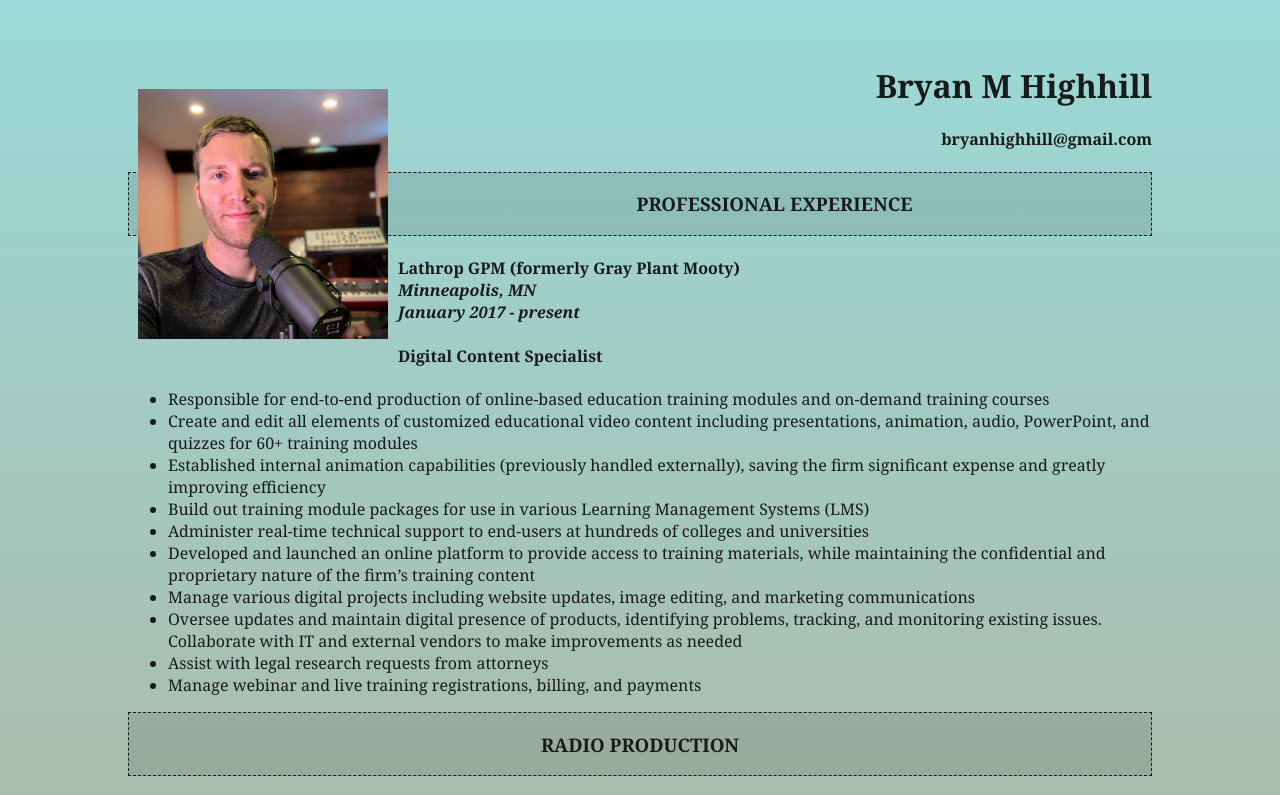
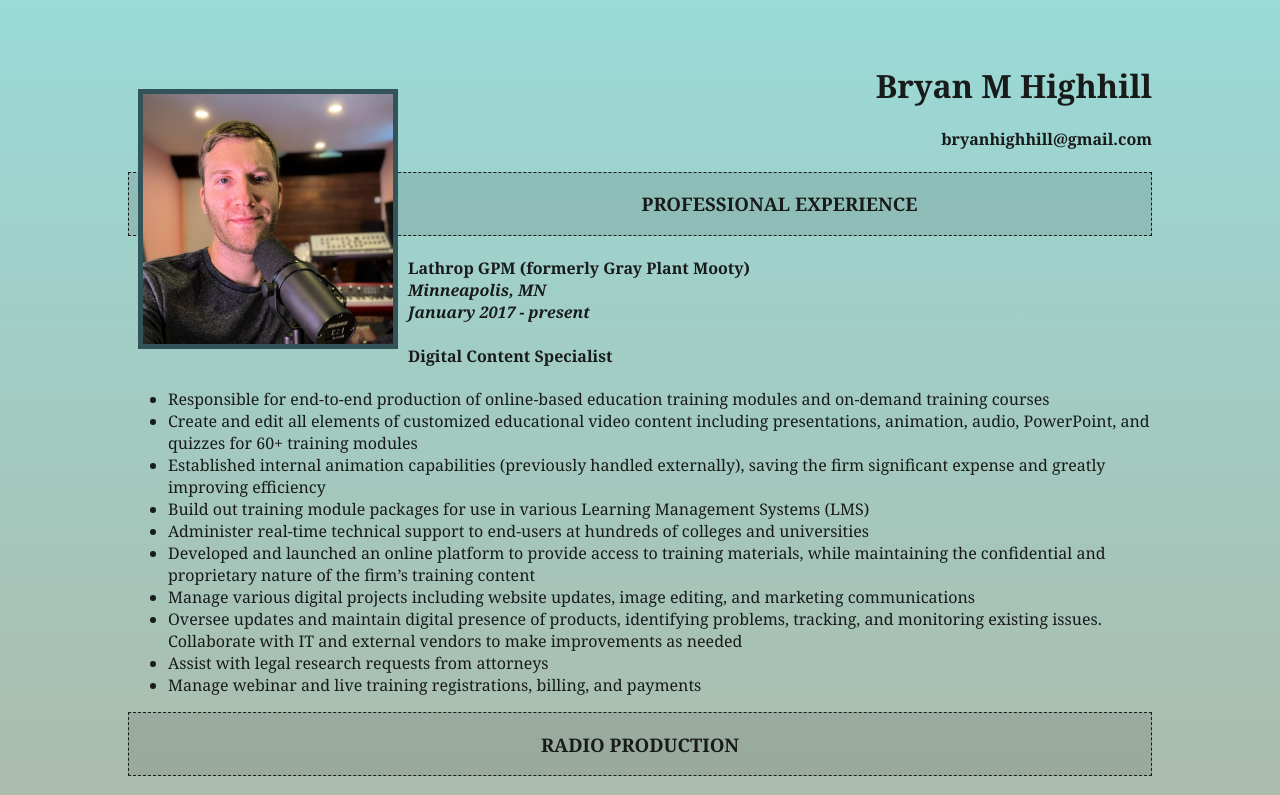
Before and after one commit to bryanhighhill/bryanhighhill.github.io, a plain HTML site: page index.html in a window 1280 px wide. Shown: the top 795 px of the page. Drawn offline with Linux system fonts and the light colour scheme.

Commit message:
Update style.css

```diff
--- a/style.css
+++ b/style.css
@@ -17,4 +17,5 @@ body {
 img {
   display: inline-block;
   margin: 25px 10px;
+  border: 5px solid #325359;
 }
```
